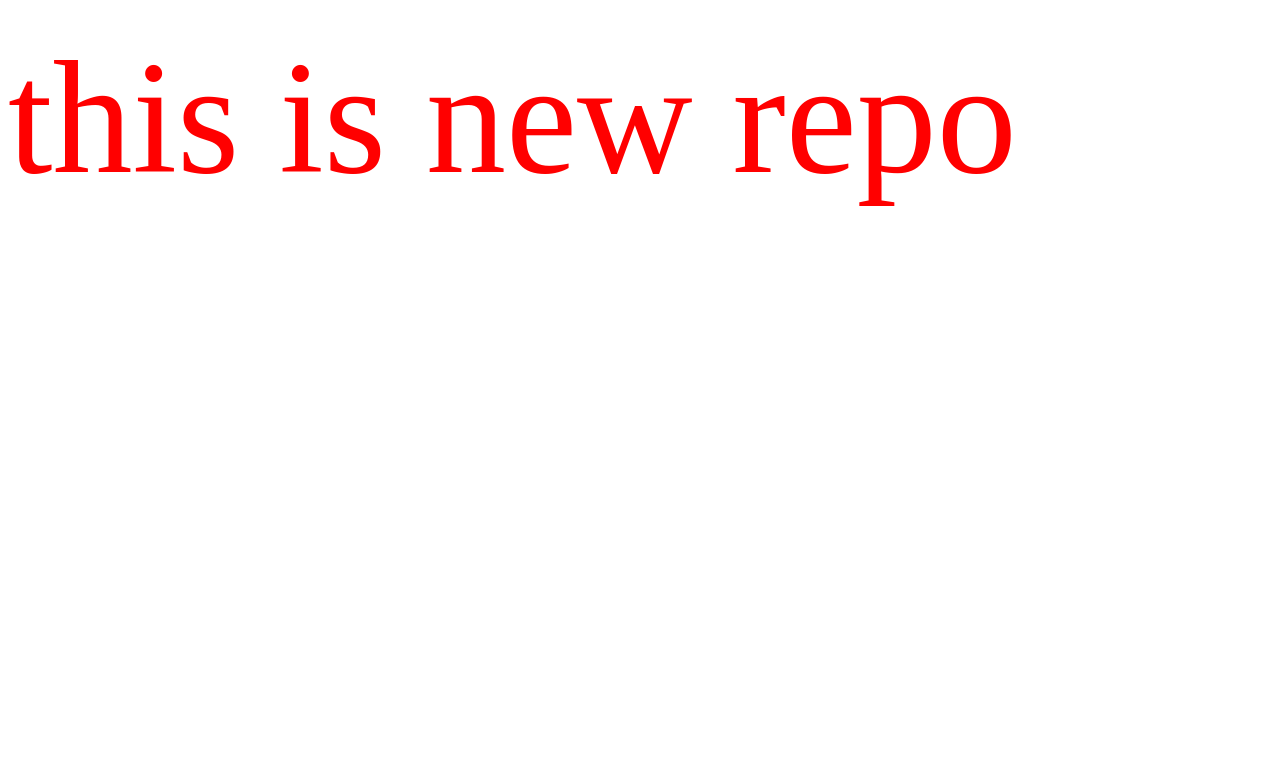
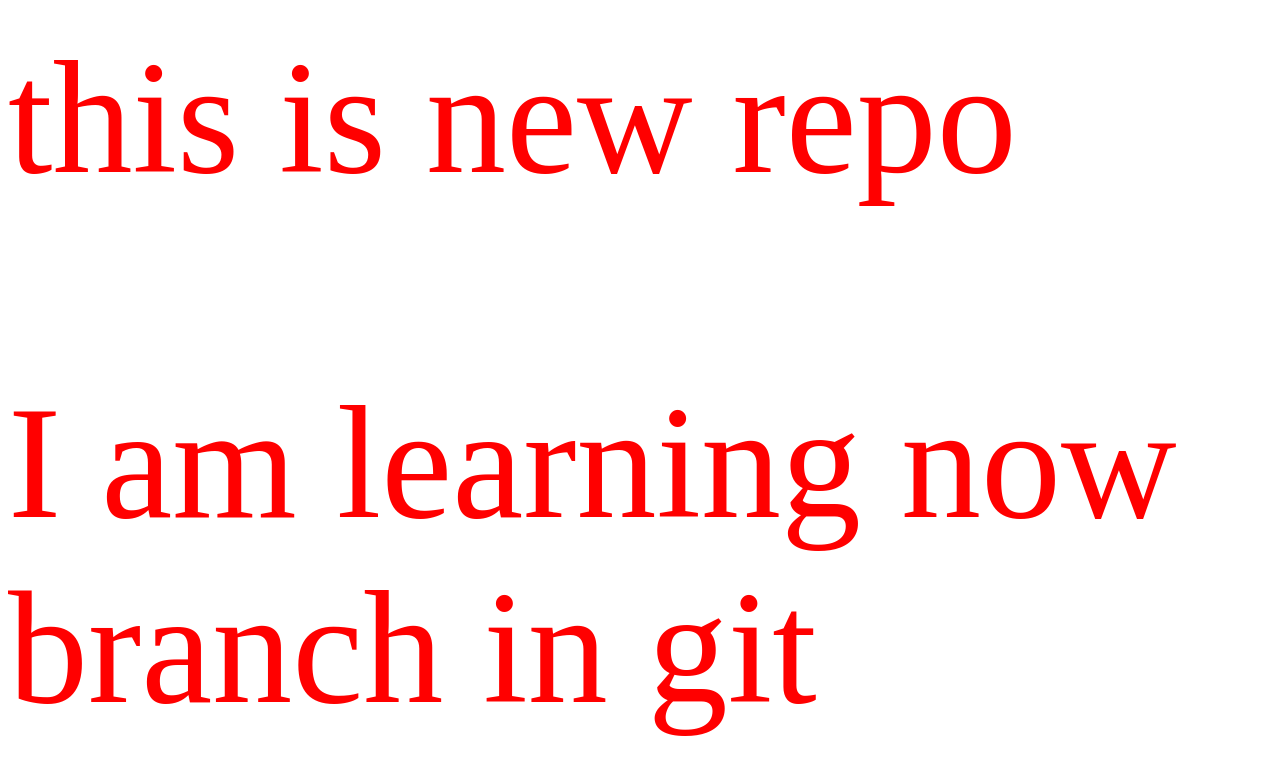
Before and after one commit to LMTanjil/LocalRepo, a plain HTML site: page index.html in a window 1280 px wide. Shown: the part 134-908 px from the top of the page. Before the commit the page ends 800 px from the top, so only its background shows below. Drawn offline with Linux system fonts and the light colour scheme.

Commit message:
added a new paragraph

```diff
--- a/index.html
+++ b/index.html
@@ -8,5 +8,6 @@
 </head>
 <body>
     <p>this is new repo</p>
+    <p>I am learning now branch in git</p>
 </body>
 </html>
```
